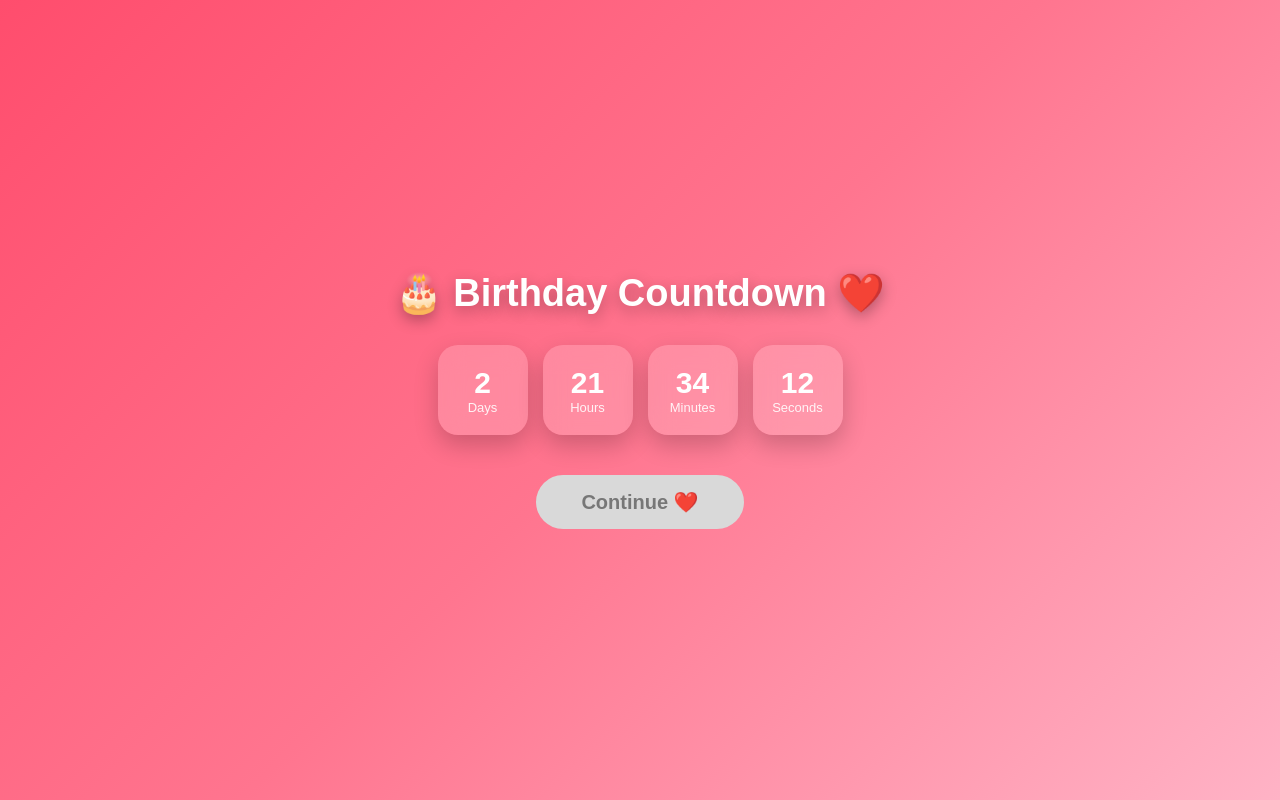
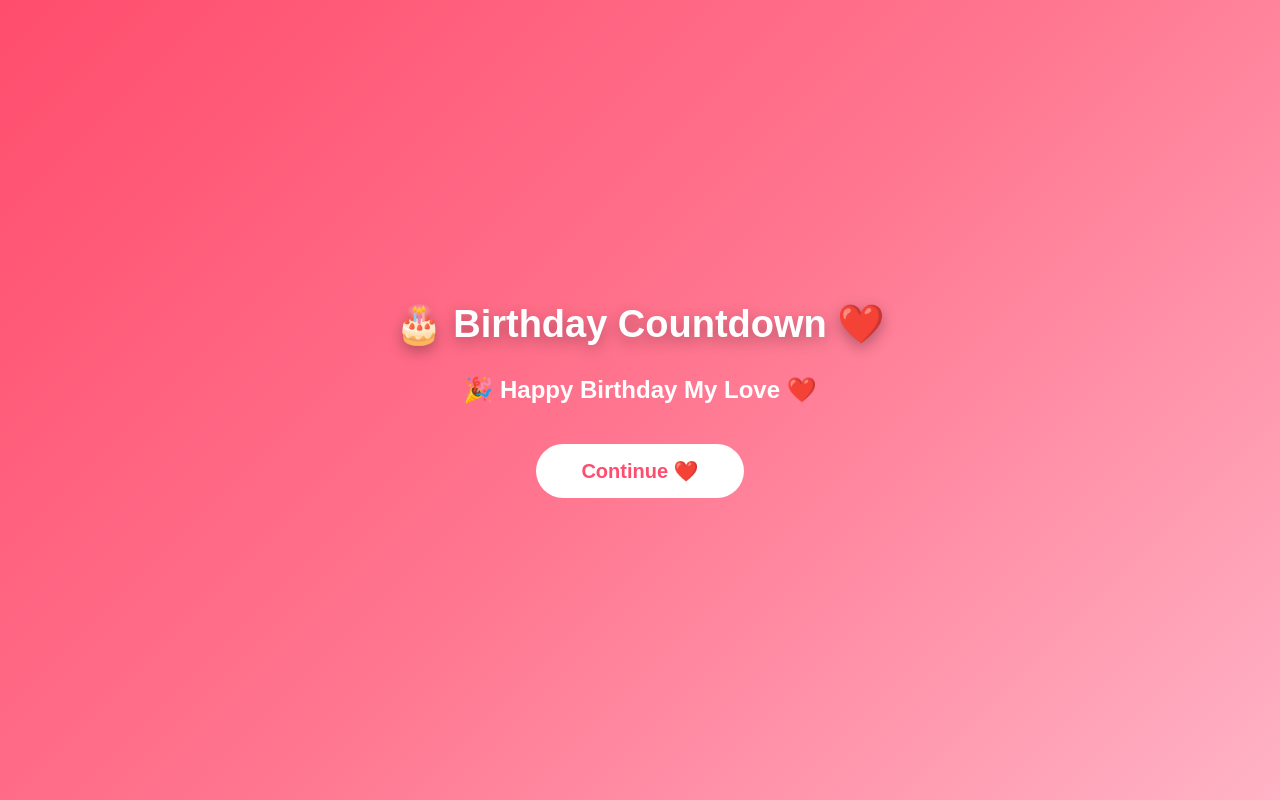
Before and after one commit to mrinmaydeka036-oss/Bdy-prishuuu, a plain HTML site: page index.html in a window 1280 px wide. Drawn offline with Linux system fonts and the light colour scheme.

Commit message:
Update index.html

```diff
--- a/index.html
+++ b/index.html
@@ -96,7 +96,7 @@ button:not(:disabled):hover{
 
 <script>
 
-const target = new Date("2026-07-31T00:00:00").getTime();
+const target = new Date().getTime() - 1000;
 
 const countdown = document.getElementById("countdown");
 const btn = document.getElementById("continueBtn");
```
